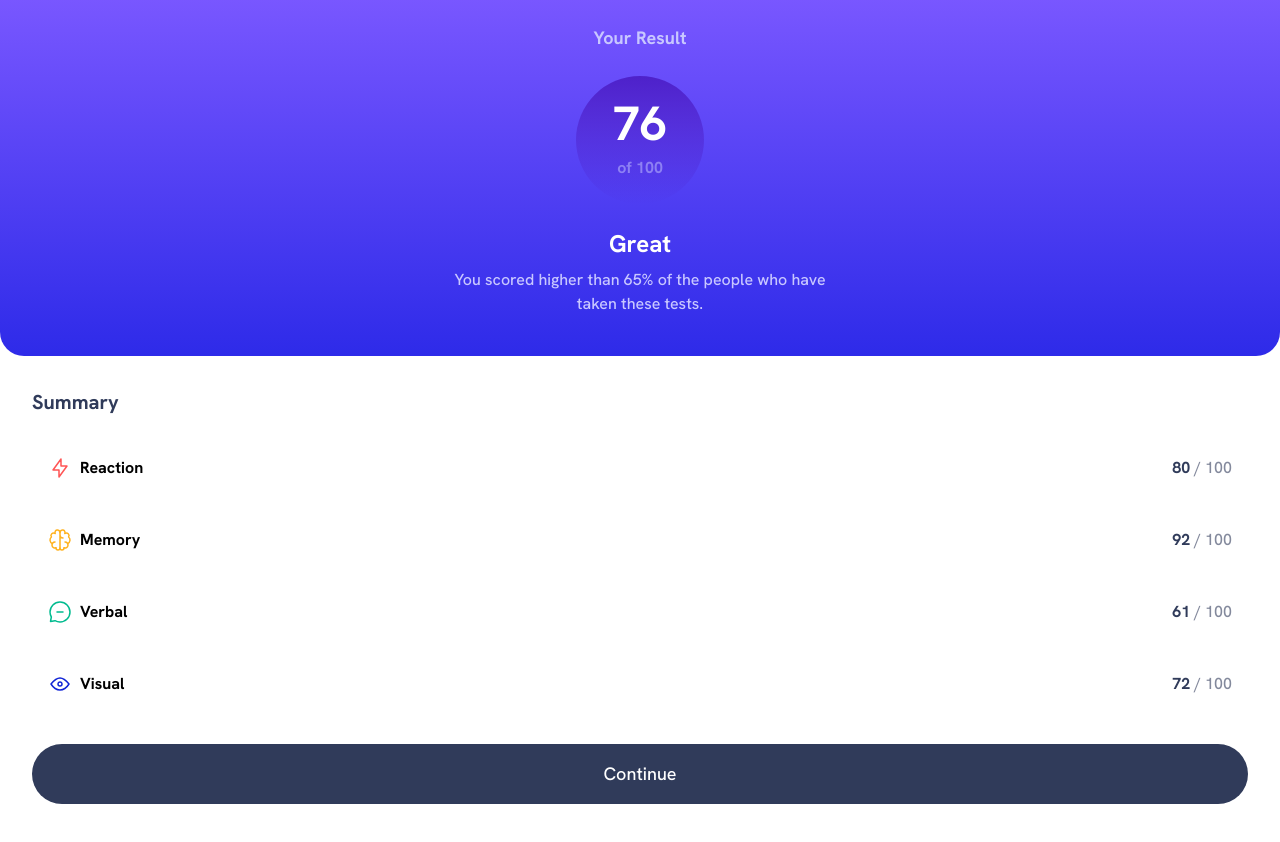
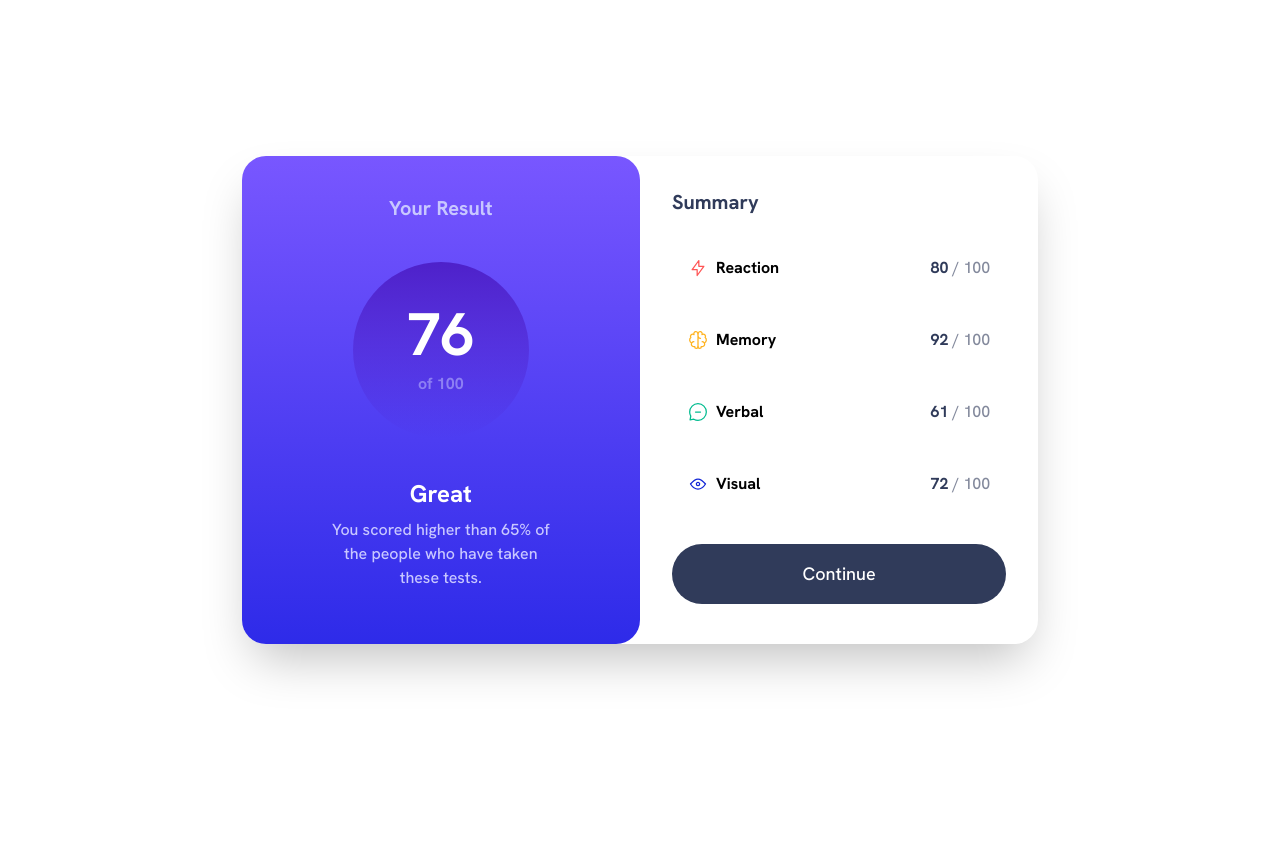
Before and after one commit to IanLuong/frontend-mentor-challenges, a React (Vite) app in the folder 2-results-summary-component/: page / in a window 1280 px wide. After the commit the page ends 800 px from the top, so only its background shows below. Built offline with nearby package versions, Linux system fonts and the light colour scheme.

Commit message:
Add desktop responsive design

```diff
--- a/2-results-summary-component/src/App.jsx
+++ b/2-results-summary-component/src/App.jsx
@@ -4,7 +4,7 @@ import data from './data.json'
 const App = () => {
 
   return (
-    <div className="App">
+    <div className="App md:h-screen md:w-screen md:flex md:justify-center md:items-center md:p-4">
       <ResultsSummary data={data}/>
     </div>
   )
--- a/2-results-summary-component/src/components/ResultsSummary.jsx
+++ b/2-results-summary-component/src/components/ResultsSummary.jsx
@@ -2,21 +2,21 @@ import CategoryResult from "./CategoryResult"
 
 const ResultsSummary = ({data}) => {
   return (
-    <div className="font-hanken flex flex-col">
+    <div className="font-hanken flex flex-col md:flex-row md:shadow-2xl md:rounded-3xl">
 
-      <div className="flex flex-col p-6 items-center justify-center text-center gap-6 rounded-b-3xl bg-gradient-to-b from-lightSlateBlue to-lightRoyalBlue text-white font-semibold">
-        <h3 className="text-lightLavender text-lg">Your Result</h3>
-        <div className="rounded-full bg-gradient-to-b from-violetBlue w-32 h-32 flex flex-col justify-center">
-          <h1 className="text-5xl pb-2">76</h1>
+      <div className="flex flex-col p-6 items-center justify-center text-center gap-6 rounded-b-3xl md:rounded-3xl md:w-1/2 bg-gradient-to-b from-lightSlateBlue to-lightRoyalBlue text-white font-semibold">
+        <h3 className="text-lightLavender text-lg md:text-xl">Your Result</h3>
+        <div className="rounded-full bg-gradient-to-b from-violetBlue w-32 h-32 md:m-4 md:w-44 md:h-44 flex flex-col justify-center">
+          <h1 className="text-5xl md:text-6xl pb-2">76</h1>
           <p className="text-lightLavender/50">of 100</p>
         </div>
         <div className="flex flex-col items-center gap-2 pb-4">
           <h1 className="text-2xl">Great</h1>
-          <p className="text-lightLavender font-normal w-3/4">You scored higher than 65% of the people who have taken these tests.</p>
+          <p className="text-lightLavender font-normal w-3/4 md:w-2/3">You scored higher than 65% of the people who have taken these tests.</p>
         </div>
       </div>
 
-      <div className="m-8">
+      <div className="m-8 md:grow">
         <div className="summary text-xl flex flex-col gap-4 mb-8">
           <h3 className="mb-2 font-bold text-darkGrayBlue">Summary</h3>
           {data.map(entry => (
```
